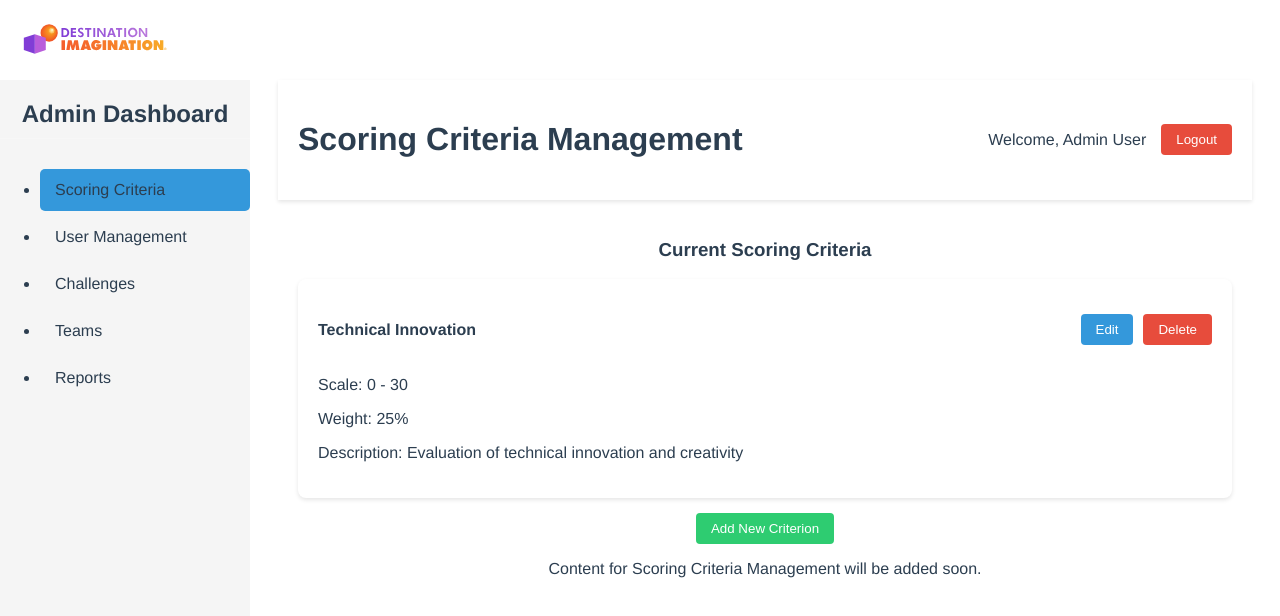
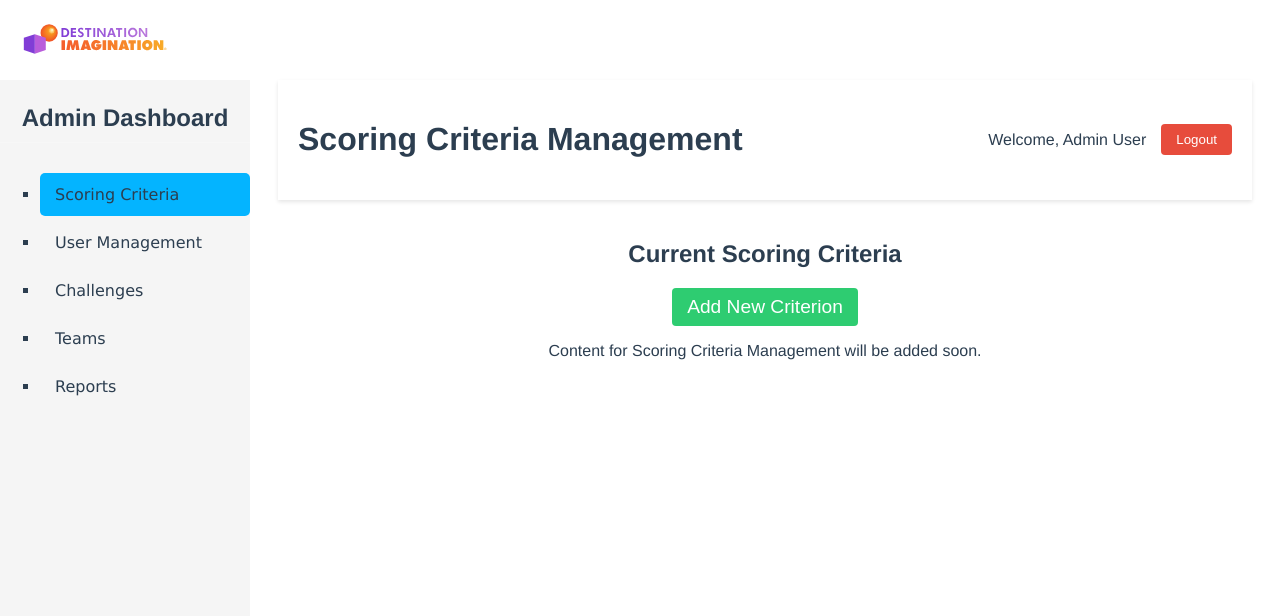
Before and after one commit to Immanuel-Aristotle/DI-scoring-program, a Vue app: page /dashboard in a window 1280 px wide. Shown: the top 616 px of the page. Built offline with nearby package versions, Linux system fonts and the light colour scheme.

Commit message:
modify vue.config.js

```diff
--- a/src/App.vue
+++ b/src/App.vue
@@ -1,8 +1,8 @@
 <template>
   <div id="app">
     <div class="logo-container">
-      <img :class="{ 'logo-minimized': !isHomePage }" src="./assets/DI-logo-full.svg" @error="$event.target.src = './assets/DI-logo-full.png'" class="logo"
-        @click="goHome">
+      <img :class="{ 'logo-minimized': !isHomePage }" src="./assets/DI-logo-full.svg"
+        @error="$event.target.src = './assets/DI-logo-full.png'" class="logo" @click="goHome">
       <div v-if="!isHomePage" class="logo-hint">
         Click the logo to return home
       </div>
--- a/src/components/Admin/CriteriaManager.vue
+++ b/src/components/Admin/CriteriaManager.vue
@@ -2,7 +2,7 @@
   <div class="criteria-manager">
     <!-- Criteria List -->
     <div class="criteria-list">
-      <h3>Current Scoring Criteria</h3>
+      <h2>Current Scoring Criteria</h2>
       <div v-for="criterion in criteria" :key="criterion.id" class="criterion-item">
         <div class="criterion-header">
           <h4>{{ criterion.name }}</h4>
@@ -12,6 +12,7 @@
           </div>
         </div>
         <div class="criterion-details">
+          <!-- This one is a dash not minus -->
           <p>Scale: {{ criterion.minScore }} - {{ criterion.maxScore }}</p>
           <p>Weight: {{ criterion.weight }}%</p>
           <p>Description: {{ criterion.description }}</p>
@@ -39,12 +40,12 @@
           <div class="form-row">
             <div class="form-group">
               <label>Min Score:</label>
-              <input type="number" v-model.number="formData.minScore" required>
+              <input type="number" v-model.number="formData.minScore" required min="0">
             </div>
 
             <div class="form-group">
               <label>Max Score:</label>
-              <input type="number" v-model.number="formData.maxScore" required>
+              <input type="number" v-model.number="formData.maxScore" required min="0">
             </div>
           </div>
 
@@ -69,14 +70,14 @@ export default {
   data() {
     return {
       criteria: [
-        {
-          id: 1,
-          name: 'Technical Innovation',
-          description: 'Evaluation of technical innovation and creativity',
-          minScore: 0,
-          maxScore: 30,
-          weight: 25
-        },
+        // {
+        //   id: 1,
+        //   name: 'Technical Innovation',
+        //   description: 'Evaluation of technical innovation and creativity',
+        //   minScore: 0,
+        //   maxScore: 30,
+        //   weight: 25
+        // },
         // Add more sample criteria
       ],
       showAddForm: false,
@@ -229,6 +230,7 @@ button {
 }
 
 .btn-add {
+  font-size: larger;
   background-color: #2ecc71;
   color: white;
 }
--- a/src/components/DashBoard.vue
+++ b/src/components/DashBoard.vue
@@ -3,7 +3,7 @@
     <!-- Sidebar Navigation -->
     <aside class="dashboard-sidebar">
       <nav>
-        <h2 class="nav-title">Admin Dashboard</h2>
+        <h1 class="nav-title">Admin Dashboard</h1>
         <ul class="nav-items">
           <li @click="currentView = 'criteria'" :class="{ active: currentView === 'criteria' }">
             Scoring Criteria
@@ -40,10 +40,7 @@
       <!-- Dynamic Content Area -->
       <div class="dashboard-content">
         <!-- Placeholder content until we add the components -->
-        <component
-          v-if="currentComponent"
-          :is="currentComponent"
-        ></component>
+        <component v-if="currentComponent" :is="currentComponent"></component>
         <p>Content for {{ viewTitle }} will be added soon.</p>
       </div>
     </main>
@@ -107,18 +104,26 @@ export default {
 </script>
 <style scoped>
 .dashboard-sidebar {
-  position: fixed;  /* This fixes the sidebar */
-  top: 80px;          /* Align to top */
-  left: 0;         /* Align to left */
-  height: 100vh;   /* Full viewport height */
-  width: 250px;    /* Or whatever width you prefer */
-  overflow-y: auto; /* Allows scrolling if sidebar content is too long */
-  background-color: #f5f5f5; /* Or your preferred background */
+  position: fixed;
+  /* This fixes the sidebar */
+  top: 80px;
+  /* Align to top */
+  left: 0;
+  /* Align to left */
+  height: 100vh;
+  /* Full viewport height */
+  width: 250px;
+  /* Or whatever width you prefer */
+  overflow-y: auto;
+  /* Allows scrolling if sidebar content is too long */
+  background-color: #f5f5f5;
+  /* Or your preferred background */
 }
 
 /* Add padding to your main content to prevent overlap */
 .dashboard-main {
-  margin-left: 250px; /* Should match sidebar width */
+  margin-left: 250px;
+  /* Should match sidebar width */
   padding: 20px;
   width: 100%;
 }
@@ -128,6 +133,7 @@ export default {
   display: flex;
   min-height: 100vh;
 }
+
 .nav-title {
   font-size: 1.5rem;
   margin-bottom: 30px;
@@ -136,20 +142,24 @@ export default {
 }
 
 .nav-items li {
+  font-family: 'Lucida Sans', 'Lucida Sans Regular', 'Lucida Grande', 'Lucida Sans Unicode', Geneva, Verdana, sans-serif;
   text-align: left;
   padding: 12px 15px;
   margin: 5px 0;
   cursor: pointer;
   border-radius: 5px;
   transition: background-color 0.3s;
+  list-style-type: square;
 }
 
+
 .nav-items li:hover {
-  background-color: #34495e;
+  background-color: #1453ad;
+  text-decoration: underline;
 }
 
 .nav-items li.active {
-  background-color: #3498db;
+  background-color: #04b4ff;
 }
 
 
@@ -159,7 +169,7 @@ export default {
   align-items: center;
   padding: 20px;
   background-color: white;
-  box-shadow: 0 2px 4px rgba(0,0,0,0.1);
+  box-shadow: 0 2px 4px rgba(0, 0, 0, 0.1);
 }
 
 .header-user {
@@ -181,4 +191,5 @@ export default {
 .dashboard-content {
   padding: 20px;
 }
+
 </style>
--- a/vue.config.js
+++ b/vue.config.js
@@ -1,7 +1,4 @@
 const { defineConfig } = require('@vue/cli-service')
-module.exports = defineConfig({
-  transpileDependencies: true,
-  publicPath: process.env.NODE_ENV === 'production' ? './' : '/',
-  outputDir: 'dist',
-  assetsDir: 'assets',
-})
+module.exports = {
+  publicPath: process.env.NODE_ENV === 'production' ? 'https://github.com/Immanuel-Aristotle/DI-scoring-program.github.io' : '/'
+};
```
